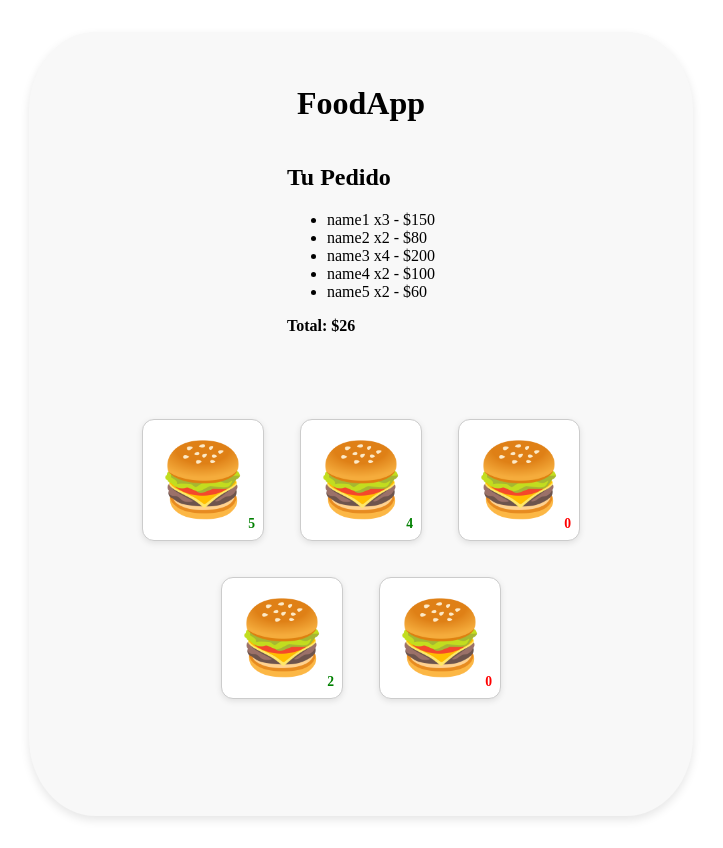
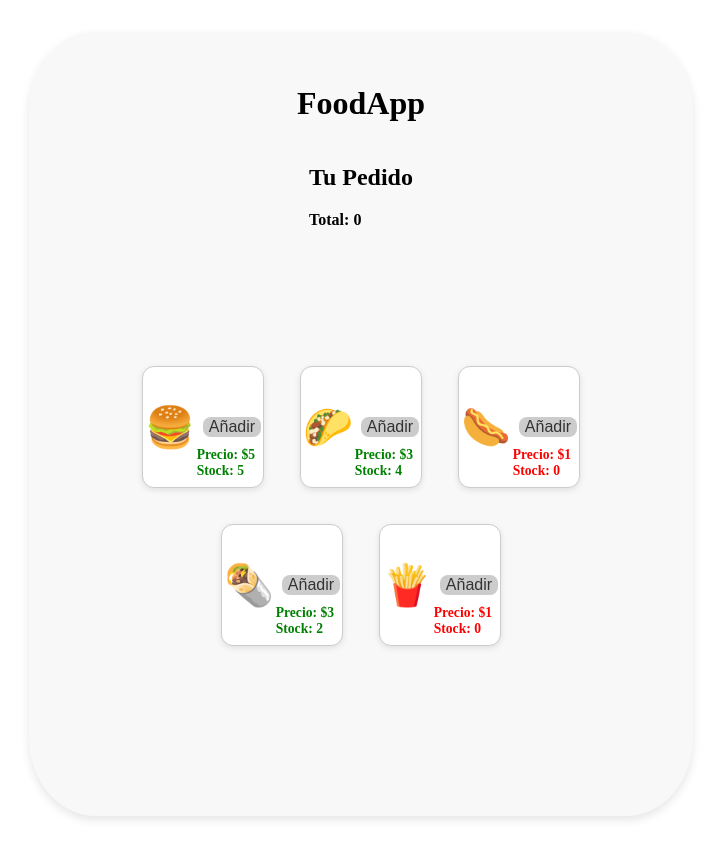
Before and after one commit to AgustinNegreira/DWYM---FoodApp, a React (Vite) app: page / in a window 1280 px wide. Shown: the whole page, without its empty margins (279-1002 px from the left). Built offline with nearby package versions, Linux system fonts and the light colour scheme; data requests are answered from the project's data file.

Commit message:
añadir a carrito

```diff
--- a/db.json
+++ b/db.json
@@ -2,60 +2,39 @@
     "foods": [
         {
             "id": "1",
-            "price": "$1",
+            "name": "Burger",
+            "price": 5,
             "stock": 5,
-            "img": "src/assets/img/hamburger.png"
+            "img": "🍔"
         },
         {
             "id": "2",
-            "price": "$1",
+            "name": "Burrito",
+            "price": 3,
             "stock": 4,
-            "img": "src/assets/img/hamburger.png"
+            "img": "🌮"
         },
         {
             "id": "3",
-            "price": "$1",
+            "name": "Shake",
+            "price": 1,
             "stock": 0,
-            "img": "src/assets/img/hamburger.png"
+            "img": "🌭"
         },
         {
             "id": "4",
-            "price": "$1",
+            "name": "Fries",
+            "price": 3,
             "stock": 2,
-            "img": "src/assets/img/hamburger.png"
+            "img": "🌯"
         },
         {
             "id": "5",
-            "price": "$1",
+            "name": "Cookie",
+            "price": 1,
             "stock": 0,
-            "img": "src/assets/img/hamburger.png"
+            "img": "🍟"
         }
     ],
-    "orders": [
-        {
-            "name": "name1",
-            "price": 50,
-            "quantity": 3
-        },
-        {
-            "name": "name2",
-            "price": 40,
-            "quantity": 2
-        },
-        {
-            "name": "name3",
-            "price": 50,
-            "quantity": 4
-        },
-        {
-            "name": "name4",
-            "price": 50,
-            "quantity": 2
-        },
-        {
-            "name": "name5",
-            "price": 30,
-            "quantity": 2
-        }
-    ]
+    "orders": []
 }
--- a/src/components/App/App.jsx
+++ b/src/components/App/App.jsx
@@ -5,28 +5,51 @@ import React, { useState, useEffect } from 'react';
 
 function App() {
 
-  const [foods, setFoods] = useState([]);
-  const [orders, setOrders] = useState([]);
+  const [data, setData] = useState({ foods: [], orders: [] });
 
   useEffect(() => {
-    fetch('http://localhost:3001/foods')
-      .then(res => res.json())
-      .then(data => setFoods(data));
+    Promise.all([
+      fetch('http://localhost:3001/foods').then(res => res.json()),
+      fetch('http://localhost:3001/orders').then(res => res.json())
+    ])
+      .then(([foods, orders]) => {
+        setData({ foods, orders });
+      })
+      .catch(err => console.error('Error:', err));
   }, []);
 
+  const addToCart = (selectedFood) => {
 
-  useEffect(() => {
-    fetch('http://localhost:3001/orders')
-      .then(res => res.json())
-      .then(data => setOrders(data));
-  }, []);
+    if (selectedFood.stock === 0) {
+      return;
+    }
+
+    const updatedFoods = data.foods.map(food =>
+      food.name === selectedFood.name ? { ...food, stock: food.stock - 1 } : food
+    );
+
+    const orderExists = data.orders.find(order => order.name === selectedFood.name)
+
+    let updatedOrders;
+    if (orderExists) {
+      updatedOrders = data.orders.map(order =>
+        order.name === selectedFood.name ?
+          { ...order, quantity: order.quantity + 1, price: selectedFood.price * (order.quantity + 1) }
+          : order
+      );
+    } else {
+      updatedOrders = [...data.orders, { name: selectedFood.name, quantity: 1, price: selectedFood.price }]
+    }
+
+    setData({ foods: updatedFoods, orders: updatedOrders })
+  }
 
 
   return (
     <div className="app-container">
       <h1>FoodApp</h1>
-      <Order orders={orders} />
-      <FoodList foodElements={foods} />
+      <Order orders={data.orders} />
+      <FoodList foodElements={data.foods} addFood={addToCart} />
     </div>
   );
 }
--- a/src/components/FoodElement/FoodElement.css
+++ b/src/components/FoodElement/FoodElement.css
@@ -34,3 +34,19 @@
 .stock-zero {
     color: red;
 }
+
+.food-emoji {
+    font-size: 2.5rem;
+    display: inline-block;
+    margin-right: 0.5rem;
+}
+
+.add-button {
+    background-color: #ccc;
+  color: #333;
+  border: none;
+  border-radius: 8px;
+  font-size: 1rem;
+  cursor: pointer;
+  transition: background-color 0.2s ease;
+}
--- a/src/components/FoodElement/FoodElement.jsx
+++ b/src/components/FoodElement/FoodElement.jsx
@@ -1,14 +1,16 @@
 import './FoodElement.css';
-export function FoodElement({ product }) {
+export function FoodElement({ product, addFood }) {
     const stockClass = product.stock > 0 ? 'stock-positive' : 'stock-zero';
 
     return (
         <li>
             <div className="food-element">
-                <img src={product.img} alt={product.name} />
+                <span className="food-emoji">{product.img}</span>
                 <span className={stockClass}>
-                    {product.stock}
+                    Precio: ${product.price} <br />
+                    Stock: {product.stock}
                 </span>
+                    <button className='add-button' onClick={() => addFood(product)}>Añadir</button>
             </div>
         </li>
     );
--- a/src/components/FoodList/FoodList.jsx
+++ b/src/components/FoodList/FoodList.jsx
@@ -2,12 +2,12 @@ import './FoodList.css';
 import { FoodElement } from "../FoodElement/FoodElement";
 
 
-export function FoodList({ foodElements }) {
+export function FoodList({ foodElements, addFood }) {
     return (
         <div className="FoodList">
             <ul>
                 {foodElements.map(producto => (
-                    <FoodElement key={producto.id} product={producto} />
+                    <FoodElement key={producto.id} product={producto} addFood={addFood}/>
                 ))}
             </ul>
         </div>
--- a/src/components/Order/Order.jsx
+++ b/src/components/Order/Order.jsx
@@ -1,12 +1,14 @@
 import OrderItemHolder from '../OrderItemHolder/OrderItemHolder';
 
 function Order({orders}) {
+  const total = orders.reduce((sum, o) => sum + o.price, 0);
+
   return (
     <div className="order">
       <h2>Tu Pedido</h2>
       <OrderItemHolder orders={orders}/>
       <div className="order-total">
-        <strong>Total: $26</strong>
+        <strong>Total: {total}</strong>
       </div>
     </div>
   );
--- a/src/components/OrderItem/OrderItem.jsx
+++ b/src/components/OrderItem/OrderItem.jsx
@@ -1,7 +1,7 @@
 function OrderItem({ order }) {
     return (
       <li className="order-item">
-        {order.name} x{order.quantity} - ${order.price * order.quantity}
+        {order.name} x{order.quantity} - ${order.price}
       </li>
     );
   }
```
